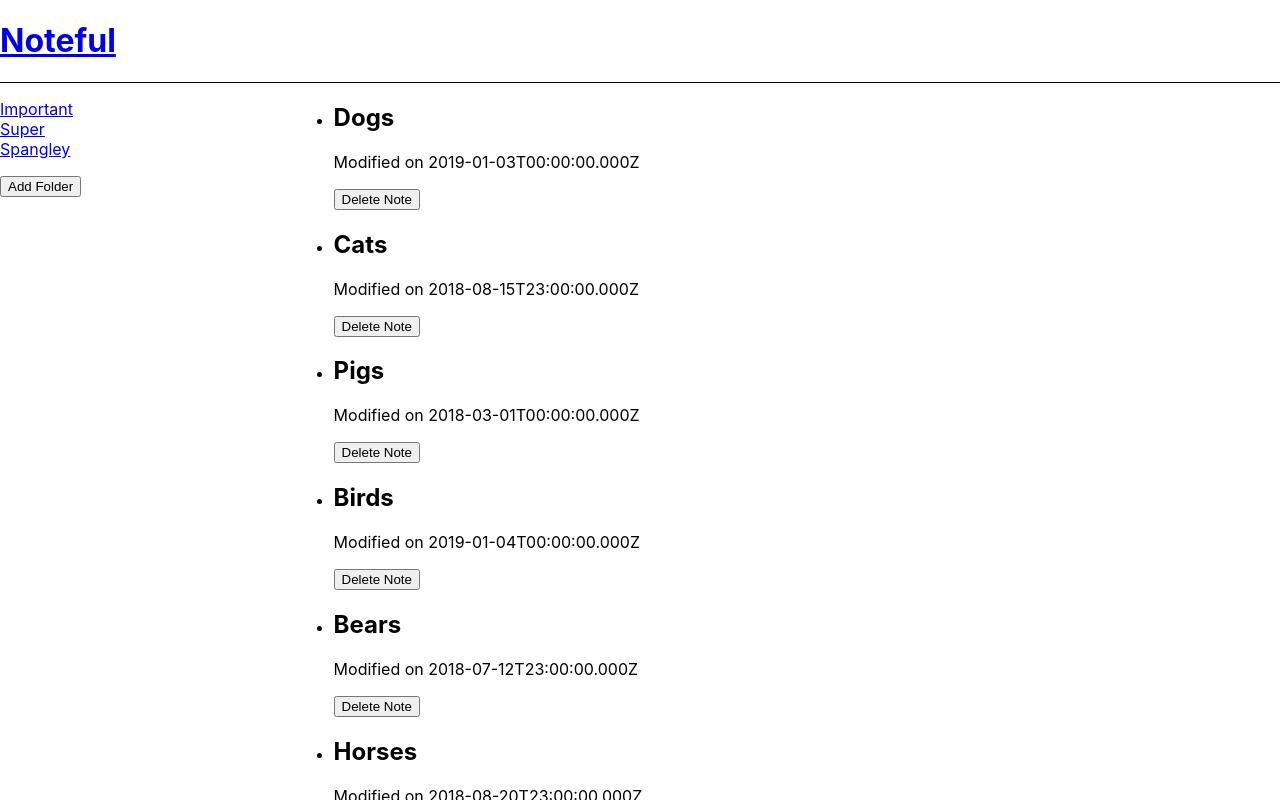
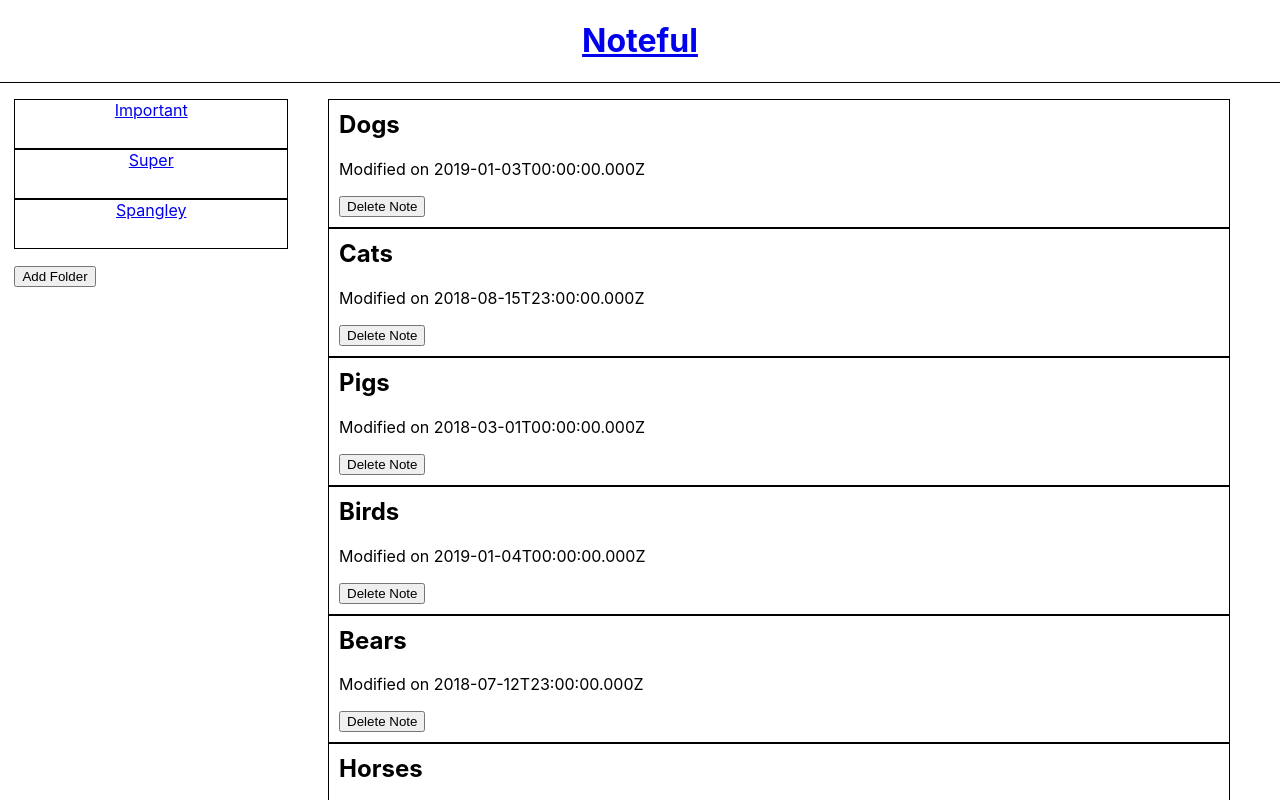
Before and after one commit to jmendolawong/noteful, a React (Create React App) app: page / in a window 1280 px wide. Shown: the top 800 px of the page. Built offline with nearby package versions, Linux system fonts and the light colour scheme.

Commit message:
Added Route components

```diff
--- a/src/App.css
+++ b/src/App.css
@@ -42,3 +42,21 @@
   text-align: center;
   vertical-align: middle;
 }
+
+.sidebar_list {
+  padding-left: 5%;
+}
+
+.noteItem {
+  list-style: none;
+  border: 1px black solid;
+  padding: 10px;
+}
+
+.noteItem > li > h2 {
+  margin-top: 0;
+}
+
+.note_list {
+  padding-right: 5%
+}
--- a/src/App.js
+++ b/src/App.js
@@ -10,11 +10,12 @@ class App extends Component {
   render() {
     return (
       <div className="App">
-        <Link to='/'>
-          <header className='header'>
+
+        <header className='header'>
+          <Link to='/'>
             <h1>Noteful</h1>
-          </header>
-        </Link>
+          </Link>
+        </header>
         <main className='main'>
           <section className='sidebar'>
             <Route
@@ -24,12 +25,38 @@ class App extends Component {
             />
             <Route
               path='/folders/:folderId'
-              render={() =>
-                <SidebarList folders={STORE.folders} selected={folderId} />}
+              component={(props) => {
+                console.log(props.match)
+                return <div />
+              }}
+            />
+            <Route
+              path='/notes/:noteId'
+              render={(props) => {
+                return <SidebarList />
+              }}
             />
           </section>
           <section className='main_section'>
-            <NoteList notes={STORE.notes} />
+            <Route
+              exact path='/'
+              render={() =>
+                <NoteList notes={STORE.notes} />}
+            />
+            <Route
+              path='/folders/:folderId'
+              render={(props) => {
+                return <NoteList
+                  notes={STORE.notes.filter(note => note.folderId === props.folderId)}
+                />
+              }}
+            />
+            <Route
+              path='/notes/:noteId'
+              render={(props) => {
+
+              }}
+            />
           </section>
         </main>
       </div >
--- a/src/SidebarList/SidebarList.js
+++ b/src/SidebarList/SidebarList.js
@@ -7,12 +7,13 @@ class SidebarList extends Component {
     return (
       <div className="sidebar_list">
         <ul className='folder_list'>
-          {this.props.folders.map(folder =>
-            <Link to={`/folder/${folder.id}`}>
-              <li key={folder.id}>
+          {this.props.folders.map(folder => {
+            return <li key={folder.id}>
+              <Link to={`/folder/${folder.id}`}>
                 {folder.name}
-              </li>
-            </Link>
+              </Link>
+            </li>
+          }
           )}
         </ul>
         <button type='submit' className='add'>Add Folder</button>
```
